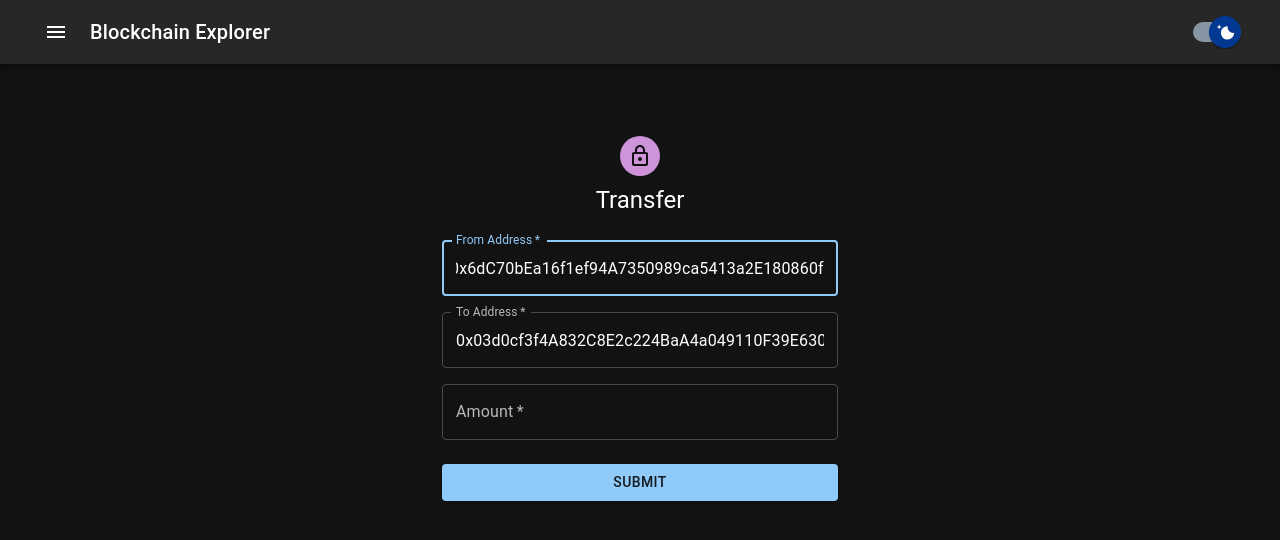
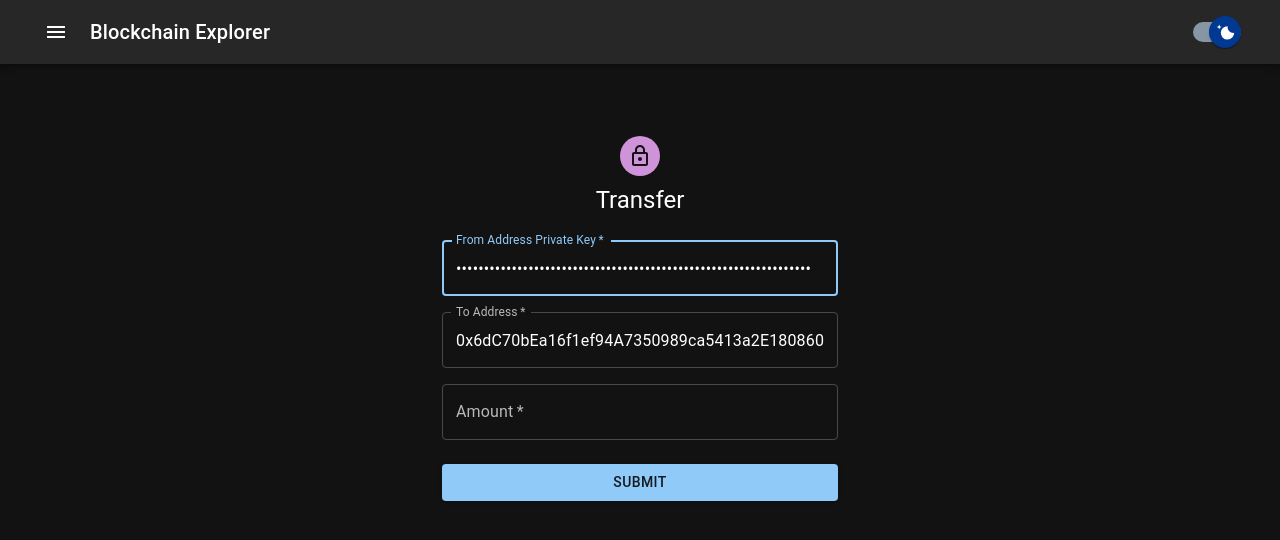
Before and after one commit to allentsangdev/Blockchain-Explorer, a React (Create React App) app: page /transfer in a window 1280 px wide. Shown: the top 540 px of the page. Built offline with nearby package versions, Linux system fonts and the light colour scheme.

Commit message:
updated transfer component. 1. dynamic obtain data from form. 2. post request to api

```diff
--- a/src/components/Transfer.jsx
+++ b/src/components/Transfer.jsx
@@ -10,9 +10,10 @@ import Box from '@mui/material/Box';
 import LockOutlinedIcon from '@mui/icons-material/LockOutlined';
 import Typography from '@mui/material/Typography';
 import Container from '@mui/material/Container';
+import axios from 'axios'
 
-const sourceAccount = "0x6dC70bEa16f1ef94A7350989ca5413a2E180860f"
-const destinationAccount = "0x03d0cf3f4A832C8E2c224BaA4a049110F39E630F"
+const sourceAccount = "3b848f051702b26765853c28d6f8b5d4777c198e251073fbd62fb2937bf2eaae"
+const destinationAccount = "0x6dC70bEa16f1ef94A7350989ca5413a2E180860f"
 
 // Defining the mock data
 // With only one object for testing
@@ -28,6 +29,11 @@ const recieptData =
 
 export default function Transfer() {
 
+  React.useEffect(()=> {
+    alert('💡 Please note that the backend api of this transaction component is pointing to a local blockchain on HTTP://127.0.0.1:7545, please replace the "From Address Private Key" and "To Address" with info obtained from your local blockchain 💡')
+  },[])
+
+
   // declare useRef hook to track the state change of the user input in the Amount text box
   const valueRef = useRef(0)
   // declare state variable to keep track to submited amount value
@@ -35,7 +41,7 @@ export default function Transfer() {
   // declare state variable to handle toggle the render of the receipt
   const [receiptDisplay, setReceiptDisplay] = useState(false)
 
-  // Event Handlers
+  // Form Submit Event Handlers
   const handleSubmit = (event) => {
     event.preventDefault();
     setAmount(valueRef.current.value)
@@ -43,39 +49,63 @@ export default function Transfer() {
     setReceiptDisplay(true)
   };
 
-  // Testing function
-  // To check if valueRef being updated
+  // Testing function. To check if valueRef being updated
   const amountChange = (value) => {
     console.log(value.current.value)
+  }
+
+
+  // Submit Event Handler
+  // Send a POST request to the api to trigger a transaction
+  // api endpoint expect following JSON structure from the request body
+  /*{
+			"source":"3b848f051702b26765853c28d6f8b5d4777c198e251073fbd62fb2937bf2eaae",
+			"destination":"0x6dC70bEa16f1ef94A7350989ca5413a2E180860f",
+			"value":"5000000000000000000"
+		} */
+
+  async function handleTransfer(event) {
+
+    try{
+      event.preventDefault()
+
+      const sourceKey = document.getElementById('fromAddress').value
+      const destinationAddress = document.getElementById('toAddress').value
+      const formAmount = document.getElementById('amount').value
+
+      const requestBody = {
+        source: sourceKey ,
+        destination: destinationAddress,
+        value: formAmount.toString()
+      }
+
+      axios.post('http://localhost:4000/transaction/send', requestBody)
+        .then( alert('Transaction Completed ✅. Please check the transaction receipt below.'))
+        .then(setReceiptDisplay(true))
+
+    }catch(error){
+      alert(`Client Side Error: ${error}`)
+    }
+
   }
 
   return (
     <>
       <Container component="main" maxWidth="xs">
         <CssBaseline />
-        <Box
-          sx={{
-            marginTop: 8,
-            display: 'flex',
-            flexDirection: 'column',
-            alignItems: 'center',
-          }}
-        >
-          <Avatar sx={{ m: 1, bgcolor: 'secondary.main' }}>
-            <LockOutlinedIcon />
-          </Avatar>
-          <Typography component="h1" variant="h5">
-            Transfer
-          </Typography>
-          <Box component="form" noValidate onSubmit={handleSubmit} sx={{ mt: 3 }}>
+        <Box sx={{ marginTop: 8, display: 'flex', flexDirection: 'column', alignItems: 'center',}}>
+          <Avatar sx={{ m: 1, bgcolor: 'secondary.main' }}> <LockOutlinedIcon /> </Avatar>
+          <Typography component="h1" variant="h5"> Transfer </Typography>
+          <Box component="form" noValidate onSubmit={handleTransfer} sx={{ mt: 3 }}>
             <Grid container spacing={2}>
               <Grid item xs={12}>
                 <TextField
                   required
                   fullWidth
                   id="fromAddress"
-                  label="From Address"
+                  label="From Address Private Key"
                   autoFocus
+                  type="password"
                   defaultValue={sourceAccount}
                 />
               </Grid>
@@ -83,7 +113,7 @@ export default function Transfer() {
                 <TextField
                   required
                   fullWidth
-                  id="ToAddress"
+                  id="toAddress"
                   label="To Address"
                   defaultValue={destinationAccount}
                 />
@@ -99,18 +129,7 @@ export default function Transfer() {
                 />
               </Grid>
             </Grid>
-            <Button
-              type="submit"
-              fullWidth
-              variant="contained"
-              sx={{ mt: 3, mb: 2 }}
-            >
-              Submit
-            </Button>
-            <Grid container justifyContent="flex-end">
-              <Grid item>
-              </Grid>
-            </Grid>
+            <Button type="submit" fullWidth variant="contained" sx={{ mt: 3, mb: 2 }}> Submit </Button>
           </Box>
         </Box>
       </Container>
```
